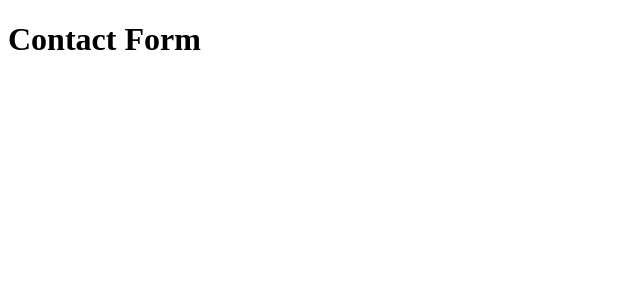
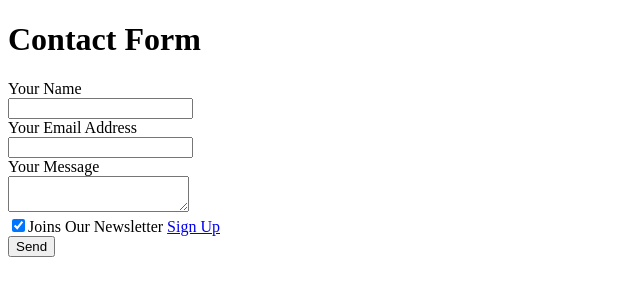
Before and after one commit to phyomaung3323/portfolio, a plain HTML site: page contact.html in a window 1280 px wide. Shown: the whole page, without its empty margins (0-640 px from the left). Drawn offline with Linux system fonts and the light colour scheme.

Commit message:
final design

```diff
--- a/contact.html
+++ b/contact.html
@@ -1,11 +1,33 @@
 <!DOCTYPE html>
 <html lang="en">
-<head>
-    <meta charset="UTF-8">
-    <meta name="viewport" content="width=device-width, initial-scale=1.0">
-    <title>Document</title>
-</head>
-<body>
+  <head>
+    <meta charset="UTF-8" />
+    <meta name="viewport" content="width=device-width, initial-scale=1.0" />
+    <title>COntact</title>
+  </head>
+  <body>
     <h1>Contact Form</h1>
-</body>
+    <form action="">
+      <div>
+        <label for="">Your Name</label><br />
+        <input type="text" required="required" />
+      </div>
+
+      <div>
+        <label for="">Your Email Address</label><br />
+        <input type="email" required="required" />
+      </div>
+
+      <div>
+        <label for="">Your Message</label><br />
+        <textarea name="" id=""></textarea>
+      </div>
+      <div>
+        <input type="checkbox" checked="checked" required="required" />Joins Our
+        Newsletter
+        <a href="signup.html">Sign Up</a>
+      </div>
+      <input type="submit" value="Send" />
+    </form>
+  </body>
 </html>
```
Also changed, not shown: signup.html (added, +43 -0 lines).
